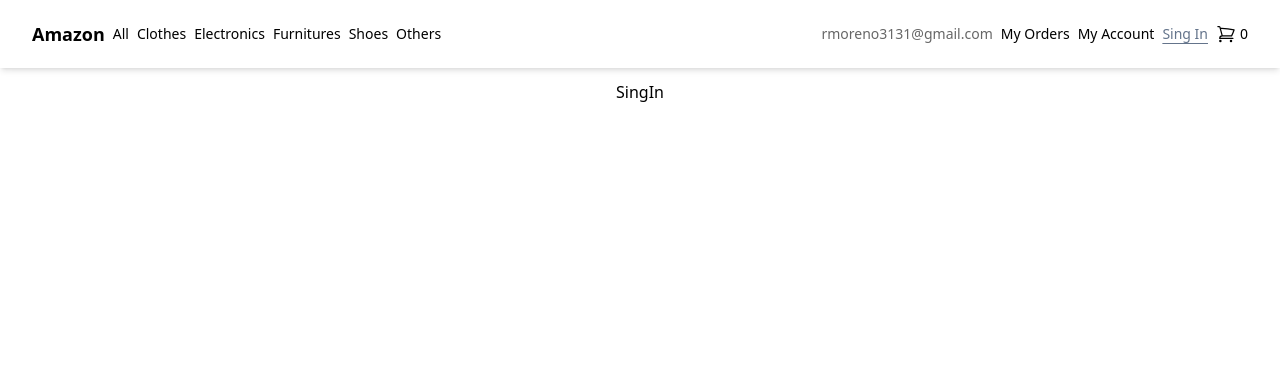
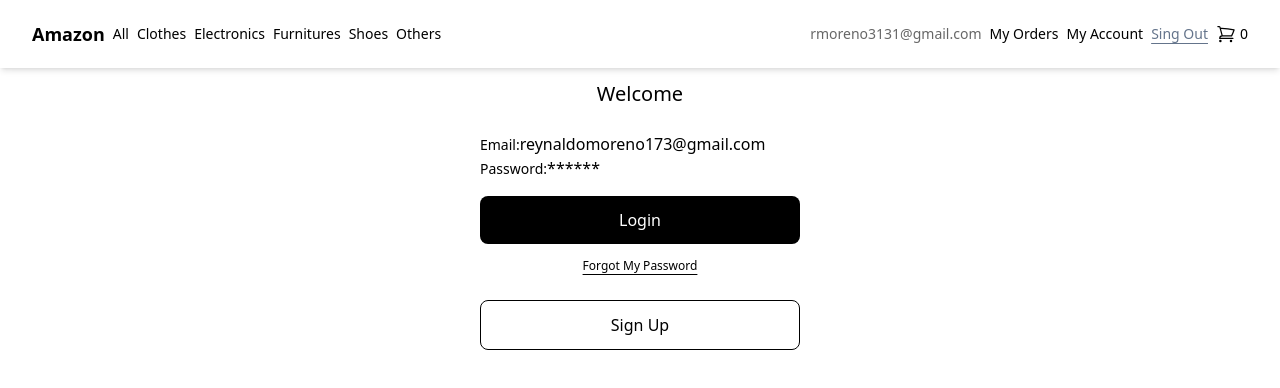
Before and after one commit to Rmoreno3/ecommerce, a React (Vite) app: page /sing-in in a window 1280 px wide. Shown: the top 388 px of the page. Built offline with nearby package versions, Linux system fonts and the light colour scheme; no server answers.

Commit message:
creando el estao para setear en el localStorage el estado de singout y los datos del usuario, creando logica para hacer la navBar dinamica, creando mauetacion page singin

```diff
--- a/src/Components/NavBar/index.jsx
+++ b/src/Components/NavBar/index.jsx
@@ -6,6 +6,64 @@
 export default function NavBar() {
 	const activeStyle = 'underline underline-offset-4 text-slate-500';
 	const context = useContext(ShoppingCartContext);
+
+	// SING OUT
+	const singOut = localStorage.getItem('sing-out');
+	const parsedSingOut = JSON.parse(singOut);
+	const isUserSingOut = context.singOut || parsedSingOut;
+
+	const handleSingOut = () => {
+		const stringifiedSingOut = JSON.stringify(true);
+		localStorage.setItem('sing-out', stringifiedSingOut);
+		context.setSingOut(true);
+	};
+
+	const renderView = () => {
+		if (isUserSingOut) {
+			return (
+				<li>
+					<NavLink
+						to='/sing-in'
+						className={({ isActive }) => (isActive ? activeStyle : undefined)}
+						onClick={() => handleSingOut()}
+					>
+						Sing Out
+					</NavLink>
+				</li>
+			);
+		} else {
+			return (
+				<>
+					<li className='text-black/60'>rmoreno3131@gmail.com</li>
+					<li>
+						<NavLink
+							to='/my-orders'
+							className={({ isActive }) => (isActive ? activeStyle : undefined)}
+						>
+							My Orders
+						</NavLink>
+					</li>
+					<li>
+						<NavLink
+							to='/my-account'
+							className={({ isActive }) => (isActive ? activeStyle : undefined)}
+						>
+							My Account
+						</NavLink>
+					</li>
+					<li>
+						<NavLink
+							to='/sing-in'
+							className={({ isActive }) => (isActive ? activeStyle : undefined)}
+							onClick={() => handleSingOut()}
+						>
+							Sing Out
+						</NavLink>
+					</li>
+				</>
+			);
+		}
+	};
 
 	return (
 		<nav className='flex justify-between items-center fixed z-10 top-0 w-full py-5 px-8 text-sm font-light shadow-md'>
@@ -63,31 +121,7 @@
 				</li>
 			</ul>
 			<ul className='flex items-center gap-2'>
-				<li className='text-black/60'>rmoreno3131@gmail.com</li>
-				<li>
-					<NavLink
-						to='/my-orders'
-						className={({ isActive }) => (isActive ? activeStyle : undefined)}
-					>
-						My Orders
-					</NavLink>
-				</li>
-				<li>
-					<NavLink
-						to='/my-account'
-						className={({ isActive }) => (isActive ? activeStyle : undefined)}
-					>
-						My Account
-					</NavLink>
-				</li>
-				<li>
-					<NavLink
-						to='/sing-in'
-						className={({ isActive }) => (isActive ? activeStyle : undefined)}
-					>
-						Sing In
-					</NavLink>
-				</li>
+				{renderView()}
 				<li className='flex justify-center items-center'>
 					<ShoppingCartIcon className='w-5 h-5 mr-1' />
 					{context.count}
--- a/src/Context/index.jsx
+++ b/src/Context/index.jsx
@@ -1,7 +1,26 @@
+/* eslint-disable no-unused-vars */
 /* eslint-disable react/prop-types */
 import { createContext, useState, useEffect } from 'react';
 
 export const ShoppingCartContext = createContext();
+
+export const initializeLocalStorage = () => {
+	const accountInLocalStorage = localStorage.getItem('account');
+	const singOutInLocalStorage = localStorage.getItem('sing-out');
+
+	let parsedAccount;
+	let parsedSingOut;
+
+	if (!accountInLocalStorage || !singOutInLocalStorage) {
+		localStorage.setItem('account', JSON.stringify({}));
+		localStorage.setItem('sing-out', JSON.stringify(false));
+		parsedAccount = {};
+		parsedSingOut = false;
+	} else {
+		parsedAccount = JSON.parse(accountInLocalStorage);
+		parsedSingOut = JSON.parse(singOutInLocalStorage);
+	}
+};
 
 export const ShoppingCartProvider = ({ children }) => {
 	// GET Products
@@ -43,6 +62,12 @@
 		if (searchTitleBar)
 			setFilteredProducts(FilteredProductsByTitle(product, searchTitleBar));
 	}, [product, searchTitleBar]);
+
+	// MY ACCOUNT
+	const [account, setAccount] = useState({});
+
+	// SING OUT
+	const [singOut, setSingOut] = useState(false);
 
 	// Shopping cart - Imcrement quantity
 	const [count, setCount] = useState(0);
@@ -89,6 +114,10 @@
 				setCartProducts,
 				order,
 				setOrder,
+				account,
+				setAccount,
+				singOut,
+				setSingOut,
 			}}
 		>
 			{children}
--- a/src/Pages/SingIn/index.jsx
+++ b/src/Pages/SingIn/index.jsx
@@ -1,3 +1,34 @@
-export default function SingIn() {
-  return <div>SingIn</div>;
+import { Link } from 'react-router-dom';
+
+function SingIn() {
+	return (
+		<>
+			<h1 className='font-medium text-xl text-center mb-6 w-80'>Welcome</h1>
+			<div className='flex flex-col w-80'>
+				<p>
+					<span className='font-light text-sm'>Email:</span>
+					<span>reynaldomoreno173@gmail.com</span>
+				</p>
+				<p>
+					<span className='font-light text-sm'>Password:</span>
+					<span>******</span>
+				</p>
+				<Link to='/'>
+					<button className='bg-black disabled:bg-black/40 text-white w-full rounded-lg py-3 mt-4 mb-2'>
+						Login
+					</button>
+				</Link>
+				<div className='text-center'>
+					<a className='font-light text-xs underline underline-offset-4'>
+						Forgot My Password
+					</a>
+				</div>
+				<button className='border border-black disabled:text-black/40 disabled:border-black/40 rounded-lg mt-6 py-3'>
+					Sign Up
+				</button>
+			</div>
+		</>
+	);
 }
+
+export default SingIn;
```
